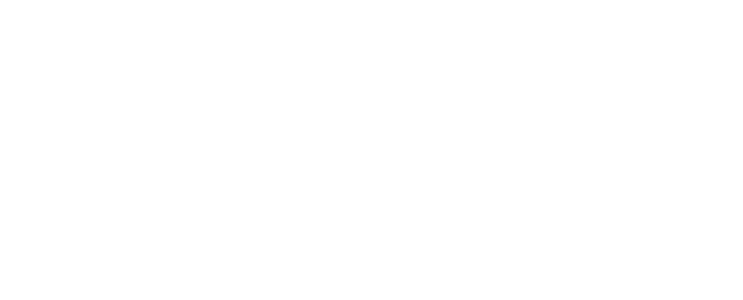
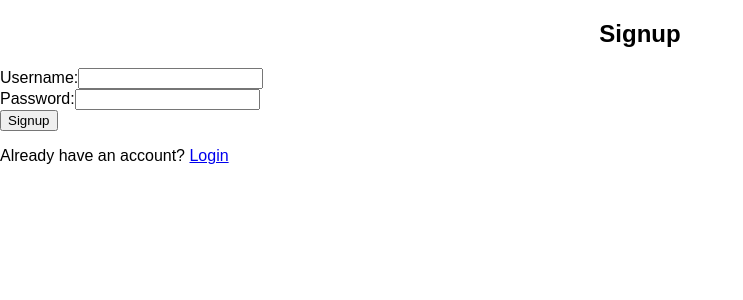
Before and after one commit to himanshu00003/react-login-signup, a React (Create React App) app in the folder frontend/: page / in a window 1280 px wide. Before the commit this address had no page. Shown: the top 300 px of the page, without its empty margins (0-743 px from the left). Built offline with nearby package versions, Linux system fonts and the light colour scheme.

Commit message:
added .env in frontend and made changes according to it

```diff
--- a/frontend/src/App.js
+++ b/frontend/src/App.js
@@ -4,9 +4,12 @@
 import { Route, Routes } from "react-router-dom";
 
 function App() {
+  const apiUrl = process.env.REACT_APP_API_URL;
+  console.log(apiUrl);
+
   return (
     <Routes>
-      <Route path="{process.env.APP_HOST}" element={<Signup />} />
+      <Route path={apiUrl} element={<Signup />} />
       <Route path="login" element={<Login />} />
     </Routes>
   );
--- a/frontend/src/Components/Login.js
+++ b/frontend/src/Components/Login.js
@@ -10,7 +10,7 @@
     e.preventDefault(); // prevent default form submission
     if (username && password) {
       axios
-        .post("/login", {
+        .post(`${process.env.REACT_APP_HOST}/login`, {
           username,
           password,
         })
--- a/frontend/src/Components/Signup.js
+++ b/frontend/src/Components/Signup.js
@@ -10,7 +10,7 @@
     e.preventDefault(); // prevent default form submission
     if (username && password) {
       axios
-        .post("/signup", {
+        .post(`${process.env.REACT_APP_HOST}/signup`, {
           username,
           password,
         })
```
Also changed, not shown: 1 other file (tests, documents, lock files or other folders).
